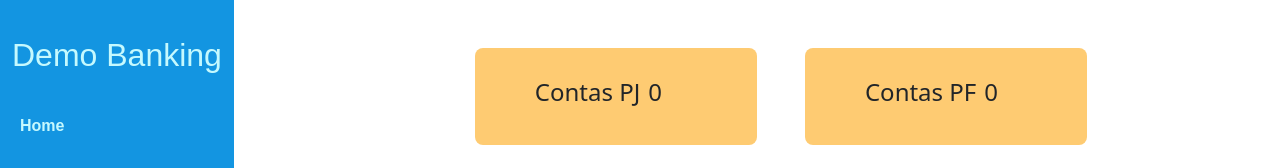
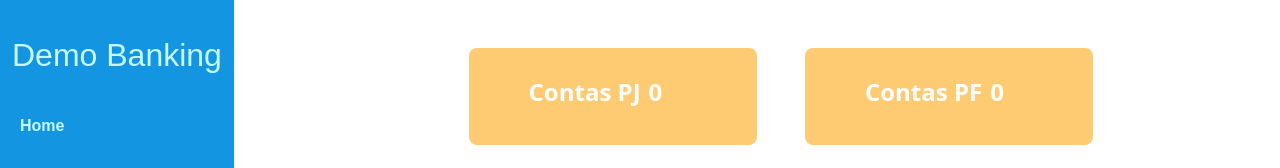
Before and after one commit to lucas-chave/demo-Banking, a React (Create React App) app in the folder demo-banking/: page / in a window 1280 px wide. Shown: the top 168 px of the page. Built offline with nearby package versions, Linux system fonts and the light colour scheme; no server answers.

Commit message:
add correcting css

```diff
--- a/demo-banking/src/css/inform.css
+++ b/demo-banking/src/css/inform.css
@@ -2,11 +2,12 @@
   display: flex;
   margin: 0 auto;
   padding: 30px 60px;
-  /* width: 100%; */
   background: #fecb72;
   border-radius: 8px;
 }
 
 .container-inform h4 {
   margin-right: 8px;
+  color: white;
+  font-weight: 600;
 }
--- a/demo-banking/src/css/loading.css
+++ b/demo-banking/src/css/loading.css
@@ -2,10 +2,10 @@
   animation: is-rotating 1s infinite;
   border: 6px solid #e5e5e5;
   border-radius: 50%;
-  border-top-color: #51d4db;
+  border-top-color: #1395e1;
   height: 50px;
   width: 50px;
-  margin: 0 auto;
+  margin: 100px auto;
 }
 
 @keyframes is-rotating {
```
